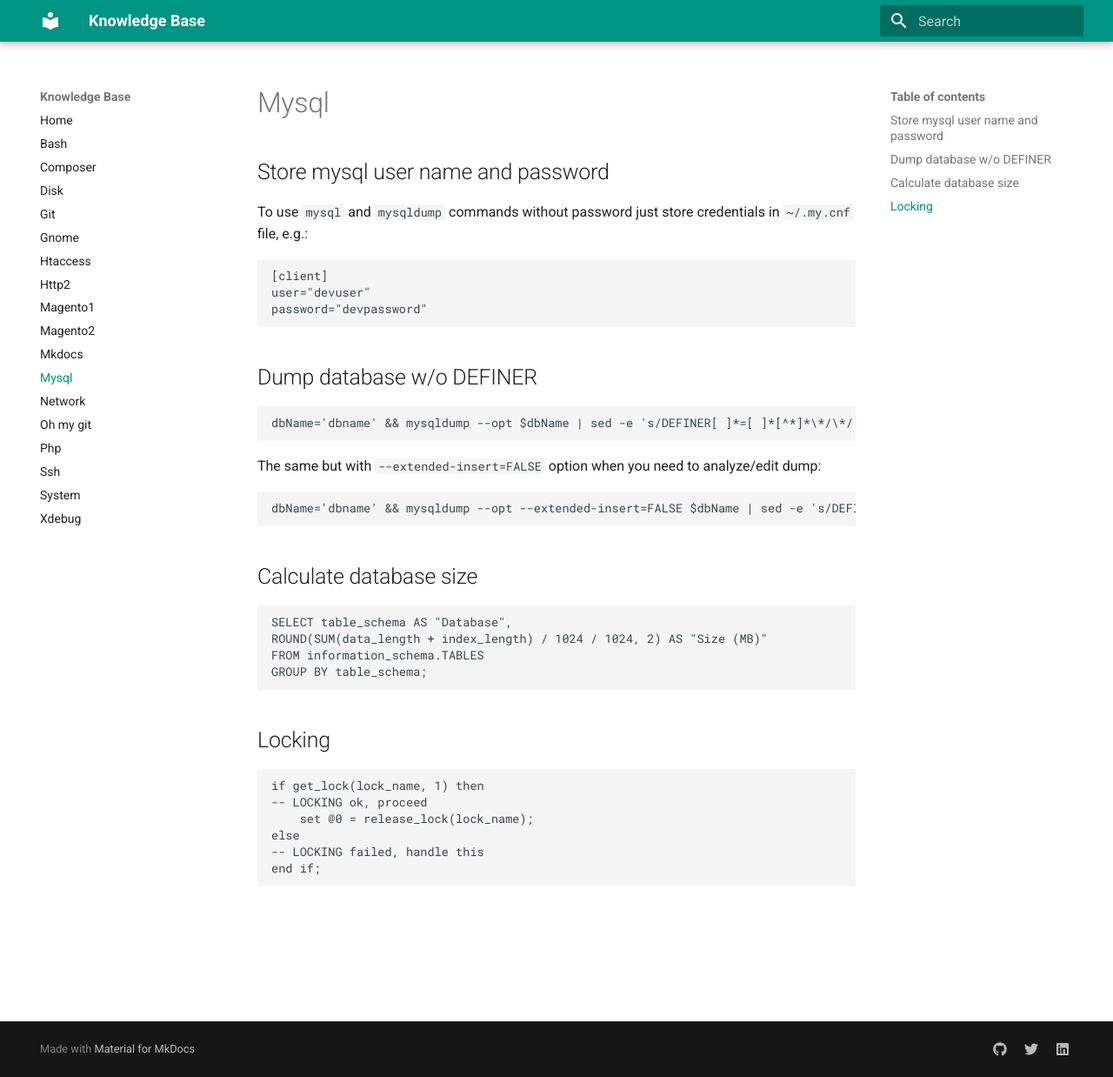
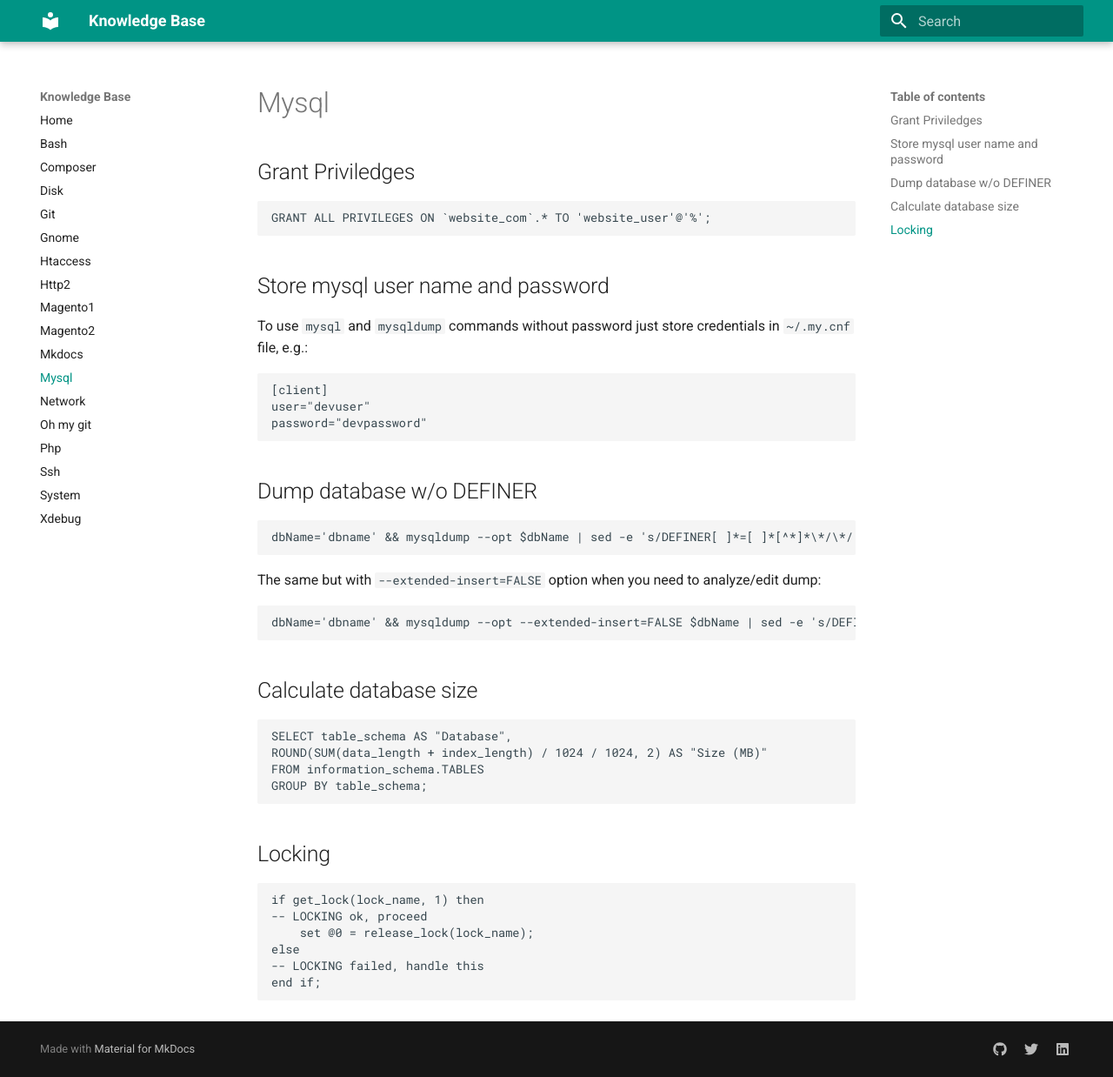
Before and after one commit to yutv/kb, an MkDocs documentation site: the page built from docs/mysql.md, in a window 1280 px wide and 1238 px high. Shown: the whole window at 87% size. Built offline with MkDocs 1.6.1 and Material for MkDocs 9.7.7, drawn with Linux system fonts in a browser that asks for light colours.

Commit message:
mysql: grant priviledges

```diff
--- a/docs/mysql.md
+++ b/docs/mysql.md
@@ -1,3 +1,7 @@
+## Grant Priviledges
+
+    GRANT ALL PRIVILEGES ON `website_com`.* TO 'website_user'@'%';
+
 ##Store mysql user name and password
 To use `mysql` and `mysqldump` commands without password just store credentials in `~/.my.cnf` file, e.g.:
 
```
